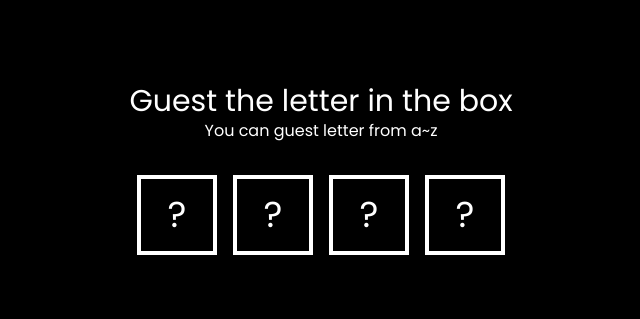
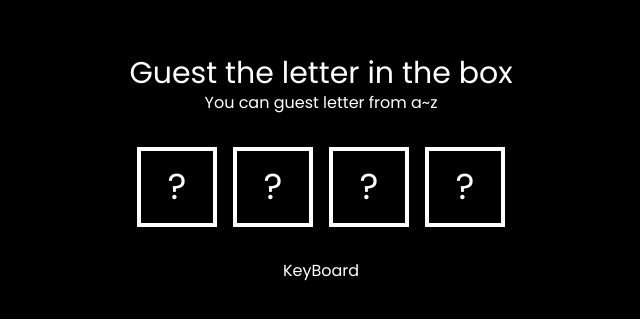
Before and after one commit to HtetNaingLynn55555/GuestTheLetter, a React (Vite) app: page / in a window 1280 px wide. Shown: the part 231-550 px from the top of the page, without its empty margins (319-959 px from the left). Built offline with nearby package versions, Linux system fonts and the light colour scheme.

Commit message:
add react simple keyboard npm package

```diff
--- a/package.json
+++ b/package.json
@@ -13,6 +13,7 @@
     "@tailwindcss/vite": "^4.1.12",
     "react": "^19.1.1",
     "react-dom": "^19.1.1",
+    "react-simple-keyboard": "^3.8.116",
     "tailwindcss": "^4.1.12"
   },
   "devDependencies": {
--- a/src/components/Guest.jsx
+++ b/src/components/Guest.jsx
@@ -1,4 +1,5 @@
 import Box from "./Box";
+import KeyBoard from "./KeyBoard";
 export default function Guest() {
   return (
     <div className="font-poppins bg-bg-primary text-white bg-black flex flex-col justify-center items-center h-screen">
@@ -10,6 +11,9 @@ export default function Guest() {
         <Box />
         <Box />
       </div>
+      <div className="mt-8">
+        <KeyBoard />
+      </div>
     </div>
   );
 }
--- a/src/components/KeyBoard.jsx
+++ b/src/components/KeyBoard.jsx
@@ -0,0 +1,3 @@
+export default function KeyBoard() {
+  return <div>KeyBoard</div>;
+}
```
Also changed, not shown: 1 other file (tests, documents, lock files or other folders).
